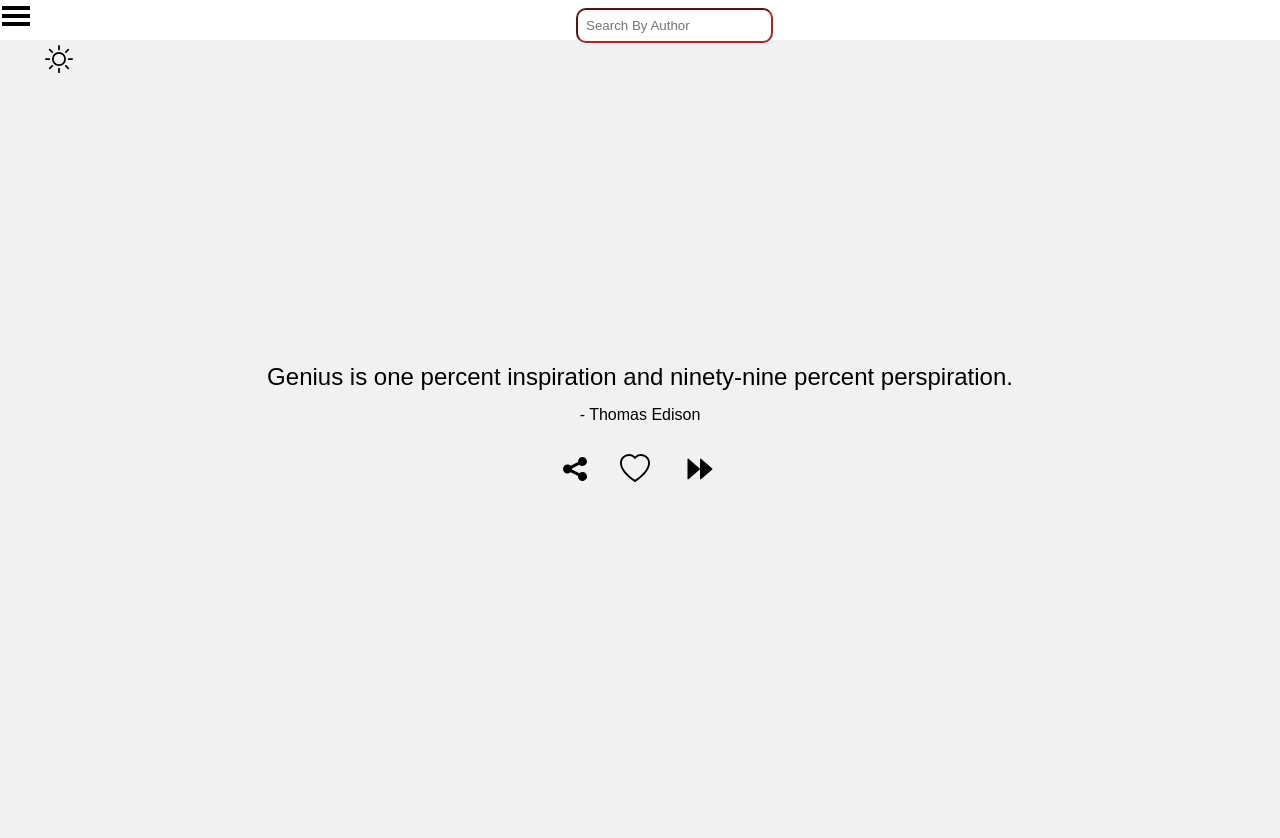
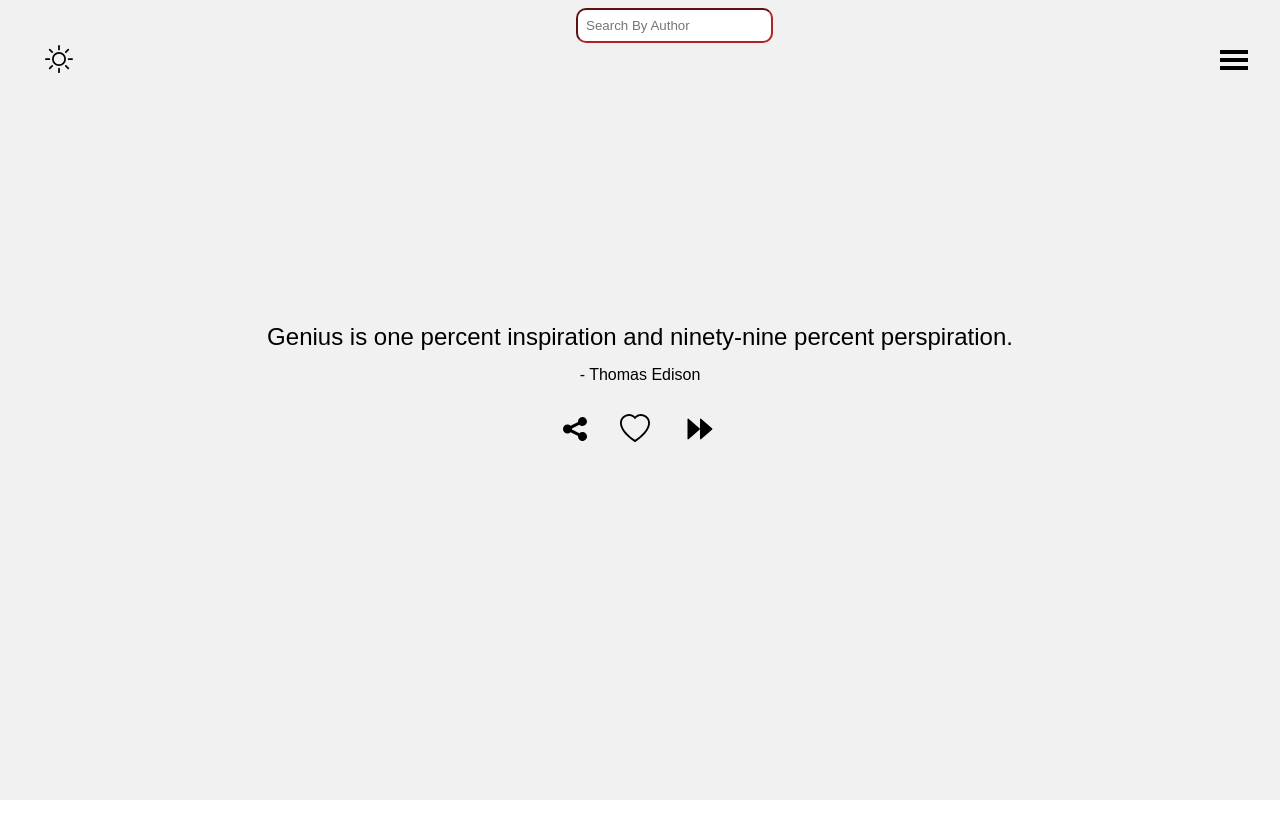
Before and after one commit to fabcodingzest/test, a React (Create React App) app: page / in a window 1280 px wide. After the commit the page ends 800 px from the top, so only its background shows below. Built offline with nearby package versions, Linux system fonts and the light colour scheme.

Commit message:
add new styling to Navbar

```diff
--- a/src/components/Navbar.css
+++ b/src/components/Navbar.css
@@ -1,3 +1,9 @@
+.navbarContainer {
+  position: absolute;
+  top: 44px;
+  right: 30px;
+}
+
 .navbar {
   display: flex;
   justify-content: flex-start;
@@ -17,14 +23,15 @@
   color: #fff;
 }
 .nav-menu {
-  background-color: #060b26;
-  width: 250px;
-  height: 80vh;
   display: flex;
   justify-content: center;
   position: fixed;
   top: 0;
   right: -100%;
+  height: 80vh;
+  width: 250px;
+  padding: 20px;
+  background-color: #060b26;
   transition: 850ms;
 }
 
@@ -61,9 +68,10 @@
 }
 
 .navbar-toggle {
-  background-color: #060b26;
+  background-color: none;
   width: 100%;
-  height: 80px;
+  height: 50px;
+  padding-top: 10px;
   display: flex;
   justify-content: flex-start;
   align-items: flex-start;
```
